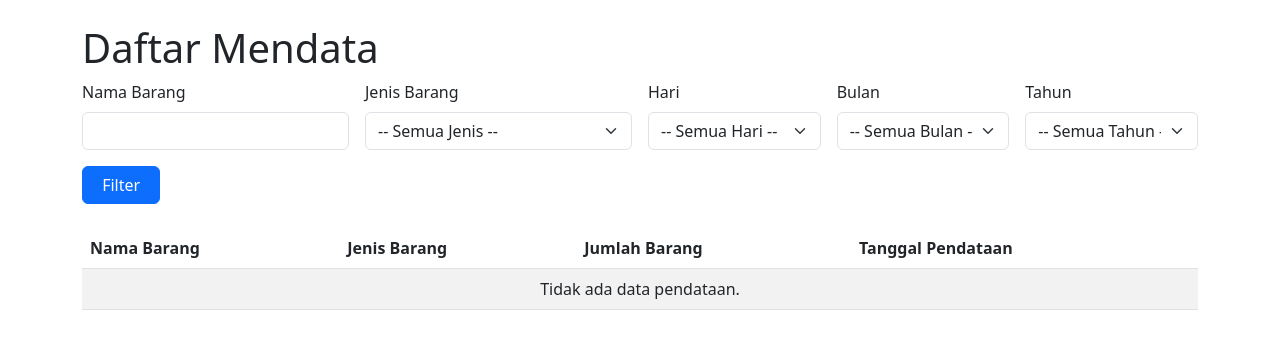
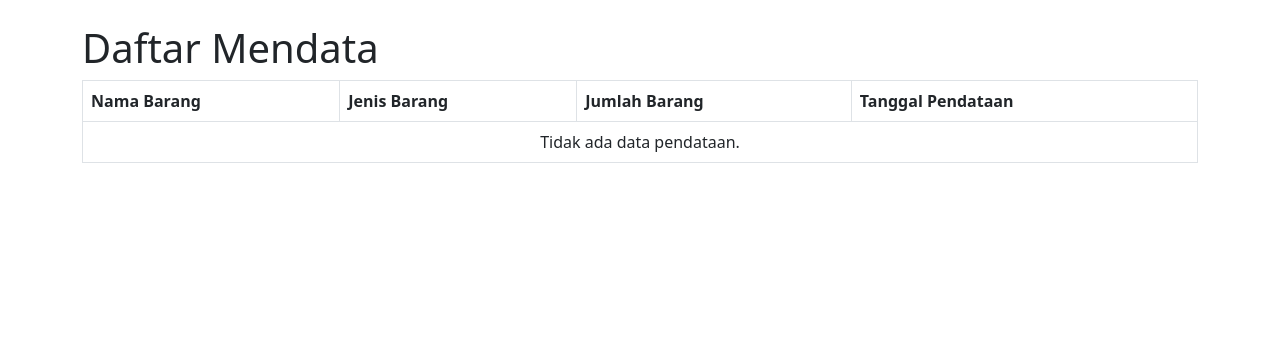
Before and after one commit to farinsevany-art/inventaristoko-pertanian, a PHP site: page /toko/mendata/index.php in a window 1280 px wide. Shown: the top 349 px of the page. Run offline with PHP 8.4, Linux system fonts and the light colour scheme.

Commit message:
Update index.php
Updated the layout and styling of the mendata index page.

```diff
--- a/toko/app/views/mendata/index.php
+++ b/toko/app/views/mendata/index.php
@@ -8,68 +8,8 @@
 <body>
 <div class="container mt-4">
     <h1>Daftar Mendata</h1>
-
-    <form method="GET" action="" class="mb-4">
-        <div class="row g-3 align-items-end">
-            <div class="col-md-3">
-                <label for="nama_barang" class="form-label">Nama Barang</label>
-                <input type="text" class="form-control" id="nama_barang" name="nama_barang" value="<?= htmlspecialchars($_GET['nama_barang'] ?? '') ?>">
-            </div>
-            <div class="col-md-3">
-                <label for="jenis_barang" class="form-label">Jenis Barang</label>
-                <select class="form-select" id="jenis_barang" name="jenis_barang">
-                    <option value="">-- Semua Jenis --</option>
-                    <?php if (!empty($jenisBarangList)): ?>
-                        <?php foreach ($jenisBarangList as $jenis): ?>
-                            <option value="<?= htmlspecialchars($jenis['jenis_barang']) ?>" <?= (isset($_GET['jenis_barang']) && $_GET['jenis_barang'] === $jenis['jenis_barang']) ? 'selected' : '' ?>>
-                                <?= htmlspecialchars($jenis['jenis_barang']) ?>
-                            </option>
-                        <?php endforeach; ?>
-                    <?php endif; ?>
-                </select>
-            </div>
-            <div class="col-md-2">
-                <label for="day" class="form-label">Hari</label>
-                <select class="form-select" id="day" name="day">
-                    <option value="">-- Semua Hari --</option>
-                    <?php for ($d = 1; $d <= 31; $d++): ?>
-                        <option value="<?= $d ?>" <?= (isset($_GET['day']) && $_GET['day'] == $d) ? 'selected' : '' ?>><?= $d ?></option>
-                    <?php endfor; ?>
-                </select>
-            </div>
-            <div class="col-md-2">
-                <label for="month" class="form-label">Bulan</label>
-                <select class="form-select" id="month" name="month">
-                    <option value="">-- Semua Bulan --</option>
-                    <?php
-                    $months = [
-                        1 => 'Januari', 2 => 'Februari', 3 => 'Maret', 4 => 'April',
-                        5 => 'Mei', 6 => 'Juni', 7 => 'Juli', 8 => 'Agustus',
-                        9 => 'September', 10 => 'Oktober', 11 => 'Nopember', 12 => 'Desember'
-                    ];
-                    foreach ($months as $num => $name): ?>
-                        <option value="<?= $num ?>" <?= (isset($_GET['month']) && $_GET['month'] == $num) ? 'selected' : '' ?>><?= $name ?></option>
-                    <?php endforeach; ?>
-                </select>
-            </div>
-            <div class="col-md-2">
-                <label for="year" class="form-label">Tahun</label>
-                <select class="form-select" id="year" name="year">
-                    <option value="">-- Semua Tahun --</option>
-                    <?php
-                    $currentYear = (int)date('Y');
-                    for ($y = $currentYear; $y >= $currentYear - 10; $y--): ?>
-                        <option value="<?= $y ?>" <?= (isset($_GET['year']) && $_GET['year'] == $y) ? 'selected' : '' ?>><?= $y ?></option>
-                    <?php endfor; ?>
-                </select>
-            </div>
-            <div class="col-md-1">
-                <button type="submit" class="btn btn-primary w-100">Filter</button>
-            </div>
-        </div>
-    </form>
-
-    <table class="table table-striped">
+    <div class="table-responsive">
+    <table class="table table-bordered">
         <thead>
             <tr>
                 <th>Nama Barang</th>
@@ -93,6 +33,7 @@
             <?php endif; ?>
         </tbody>
     </table>
+    </div>
 </div>
 </body>
 </html>
```
